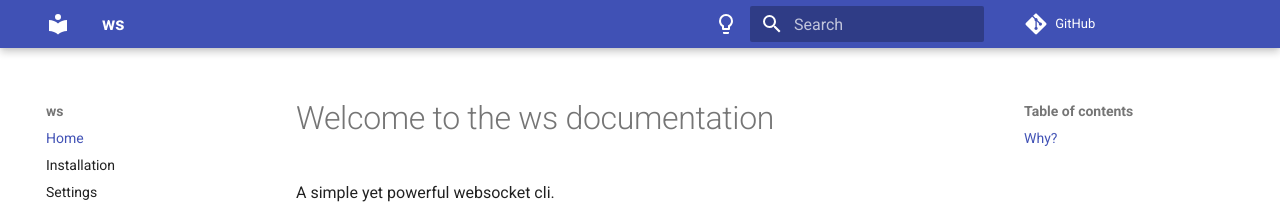
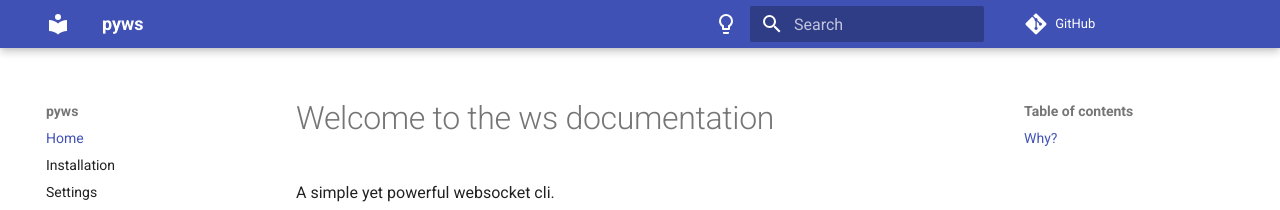
Before and after one commit to lewoudar/ws, an MkDocs documentation site: the page built from docs/index.md, in a window 1280 px wide. Shown: the top 210 px of the page. Built offline with MkDocs 1.6.1 and Material for MkDocs 9.7.7, drawn with Linux system fonts in a browser that asks for light colours; comment, search, counter and statistics services are not loaded.

Commit message:
docs: fixed ws url

```diff
--- a/mkdocs.yml
+++ b/mkdocs.yml
@@ -1,7 +1,7 @@
-site_name: ws
+site_name: pyws
 site_description: ws package documentation
 site_author: Kevin Tewouda
-site_url: https://ws.readthedocs.io
+site_url: https://pyws.readthedocs.io
 
 repo_url: https://github.com/lewoudar/ws/
 edit_uri: tree/main/docs
```
Also changed, not shown: README.md (+2 -2 lines).
